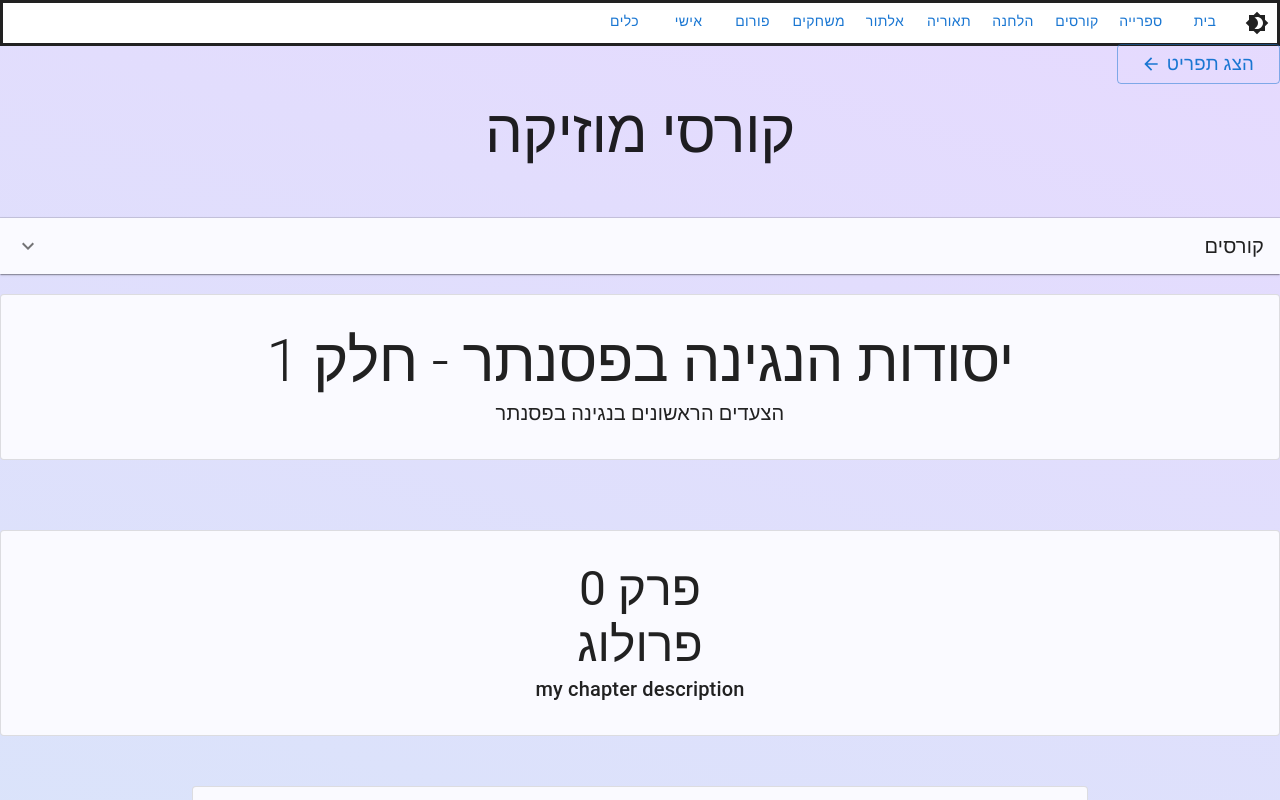
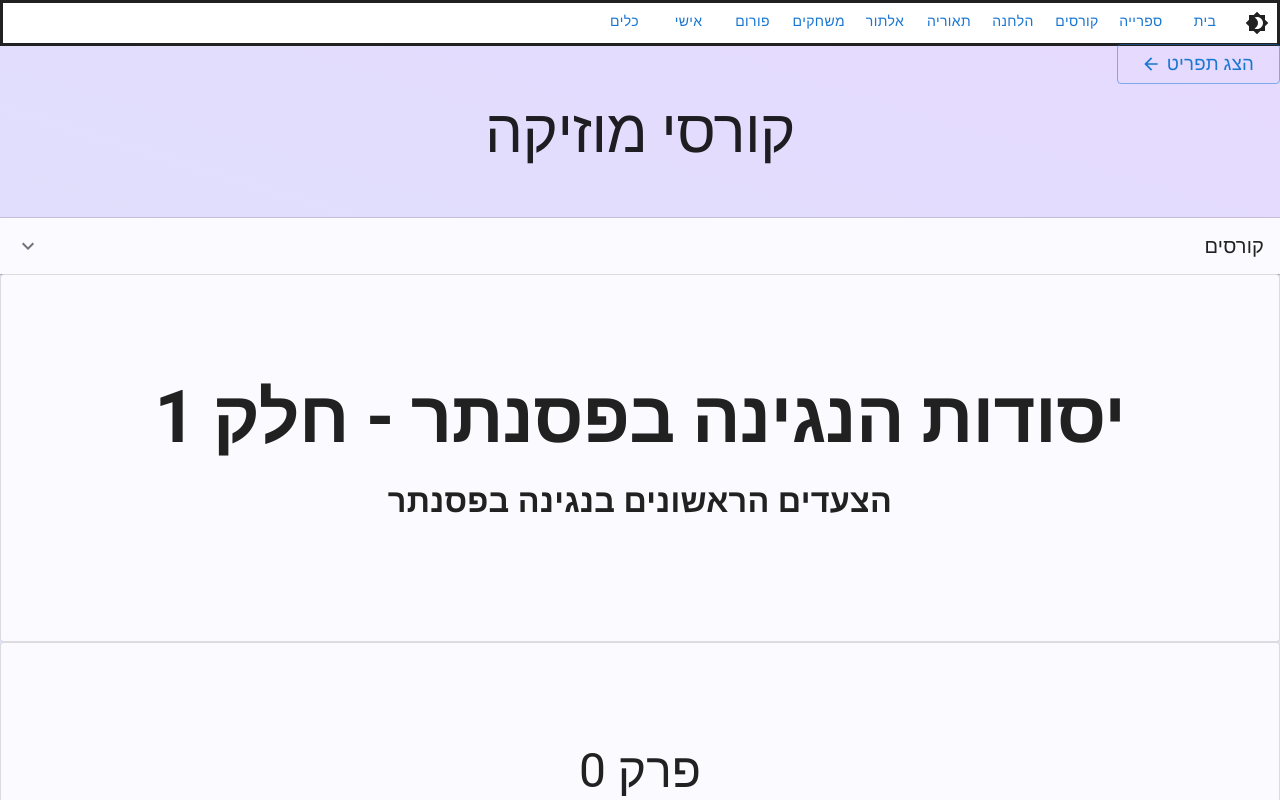
Before and after one commit to IradDoron/esum-acisum-client, a React (Create React App) app: page /courses/course1/chapter-0/lesson-0 in a window 1280 px wide. Shown: the top 800 px of the page. Built offline with nearby package versions, Linux system fonts and the light colour scheme.

Commit message:
start style

```diff
--- a/src/pages/Courses/RenderCourse/RenderCourse.jsx
+++ b/src/pages/Courses/RenderCourse/RenderCourse.jsx
@@ -6,10 +6,40 @@ import { Stack, Typography, Accordion, AccordionDetails, AccordionSummary, Paper
 import ExpandMoreIcon from '@mui/icons-material/ExpandMore';
 import CloseIcon from '@mui/icons-material/Close';
 
+import { styled } from '@mui/material/styles';
+
 import CourseChaptersNav from '../CourseChaptersNav/CourseChaptersNav';
 import CourseLessonsNav from '../CourseLessonsNav/CourseLessonsNav';
 import NavButtons from '../NavButtons/NavButtons';
 import CourseNav from '../CourseNav/CourseNav';
+
+const StyledCourseTitle = styled(Typography)(({ theme }) => ({
+  textAlign: 'center',
+  [theme.breakpoints.down('lg')]: {
+    fontSize: '3.5rem',
+    fontWeight: 'bold',
+    marginBottom: '20px',
+  },
+  [theme.breakpoints.up('lg')]: {
+    fontSize: '4.5rem',
+    fontWeight: 'bold',
+    marginBottom: '20px',
+  },
+}));
+
+const StyledCourseDescription = styled(Typography)(({ theme }) => ({
+  textAlign: 'center',
+  fontWeight: 'bold',
+  marginBottom: '20px',
+}));
+
+const StyledChapterTitle = styled(Typography)(({ theme }) => ({
+  textAlign: 'center',
+}));
+
+const StyledSVGPaper = styled(Paper)(({ theme }) => ({
+  height: '400px',
+}));
 
 function RenderCourse() {
   const params = useParams();
@@ -21,27 +51,21 @@ function RenderCourse() {
 
   return (
     <>
-      <div style={{ zIndex: '1' }}>
+      <div style={{ zIndex: '1', width: '100%' }}>
         <Stack direction="column">
-          <Paper variant="outlined" sx={{ flexWrap: 'wrap', margin: '20px 0 50px 0', padding: '30px' }}>
-            <Typography sx={{ textAlign: 'center' }} variant="h2">
-              {courseData?.courseTitle}
-            </Typography>
-            <Typography sx={{ textAlign: 'center' }} variant="h6">
-              {courseData?.courseDescription}
-            </Typography>
+          <Paper variant="outlined" sx={{ flexWrap: 'wrap', padding: '100px 30px' }}>
+            <StyledCourseTitle variant="h2">{courseData?.courseTitle}</StyledCourseTitle>
+            <StyledCourseDescription variant="h4">{courseData?.courseDescription}</StyledCourseDescription>
           </Paper>
-          <Paper variant="outlined" sx={{ flexWrap: 'wrap', margin: '20px 0 50px 0', padding: '30px' }}>
-            <Typography sx={{ textAlign: 'center' }} variant="h3">
-              {`${'פרק'}${' '}${chapter?.split('-')[1]}`}
-            </Typography>
-            <Typography sx={{ textAlign: 'center' }} variant="h3">
+          <Paper variant="outlined" sx={{ flexWrap: 'wrap', padding: '100px 30px' }}>
+            <StyledChapterTitle variant="h3">{`${'פרק'}${' '}${chapter?.split('-')[1]}`}</StyledChapterTitle>
+            <StyledChapterTitle variant="h3">
               {courseData?.chapters[Number(chapter?.split('-')[1])]?.chapterTitle}
-            </Typography>
-            <Typography sx={{ textAlign: 'center' }} variant="h6">
+            </StyledChapterTitle>
+            <StyledCourseDescription sx={{ textAlign: 'center' }} variant="h6">
               {courseData?.chapters[Number(chapter?.split('-')[1])]?.chapterDescription &&
                 courseData?.chapters[Number(chapter?.split('-')[1])]?.chapterDescription}
-            </Typography>
+            </StyledCourseDescription>
           </Paper>
         </Stack>
         <Stack direction="row" sx={{ display: 'flex', justifyContent: 'space-between' }}>
```
